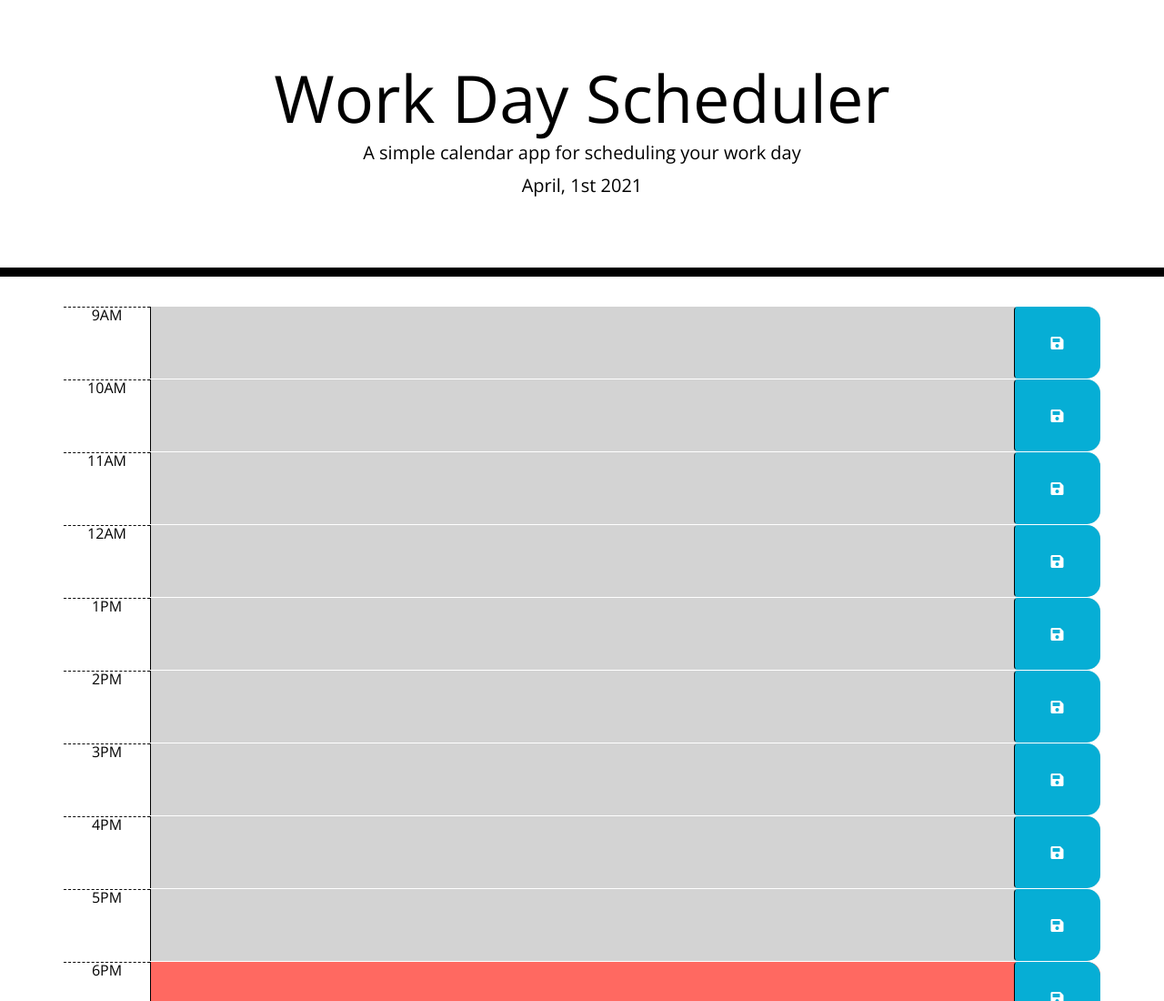
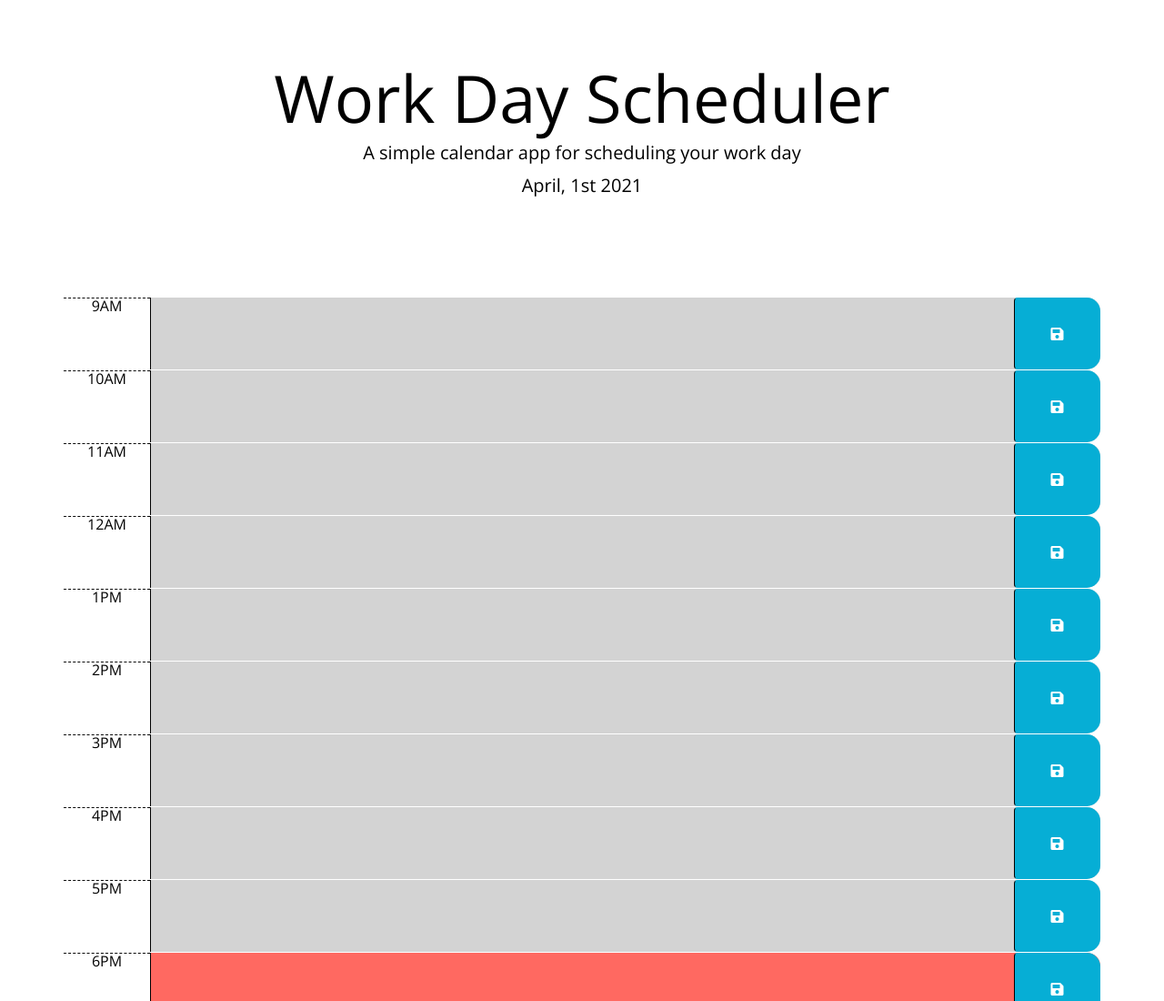
Before and after one commit to TakuyaMats/Calender-Application, a plain HTML site: page index.html in a window 1280 px wide. Shown: the top 1100 px of the page at 91% size. Drawn offline with nearby package versions, Linux system fonts and the light colour scheme.

Commit message:
removed black margin bottom

```diff
--- a/asset/script.js
+++ b/asset/script.js
@@ -5,7 +5,6 @@ $("#currentDay").text(headingDate);
 const now = moment();
 // the current time in hour.
 const currentHour = now.hours();
-
 
 $(document).ready(function () {
 
@@ -21,7 +20,7 @@ $(document).ready(function () {
         localStorage.setItem(date, text);
 
     });
-
+    // getting values from the local storage to save the user inputs when refreshed.
     $("#hour_9 .description").val(localStorage.getItem("hour_9"));
     $("#hour_10 .description").val(localStorage.getItem("hour_10"));
     $("#hour_11 .description").val(localStorage.getItem("hour_11"));
--- a/asset/style.css
+++ b/asset/style.css
@@ -18,7 +18,6 @@ textarea{
   background-color: transparent;
   color: black;
   border-radius: 0;
-  border-bottom: 10px solid black;
 }
 
 .description{
```
